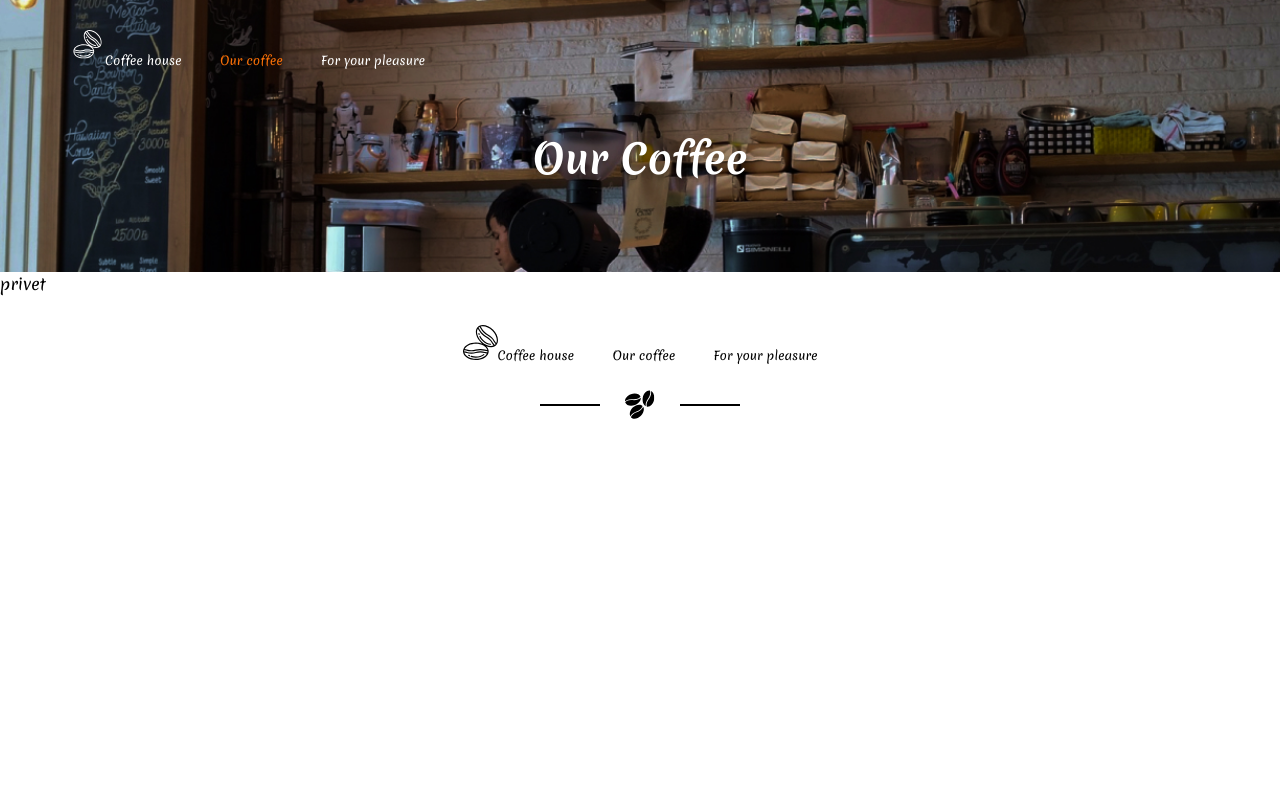
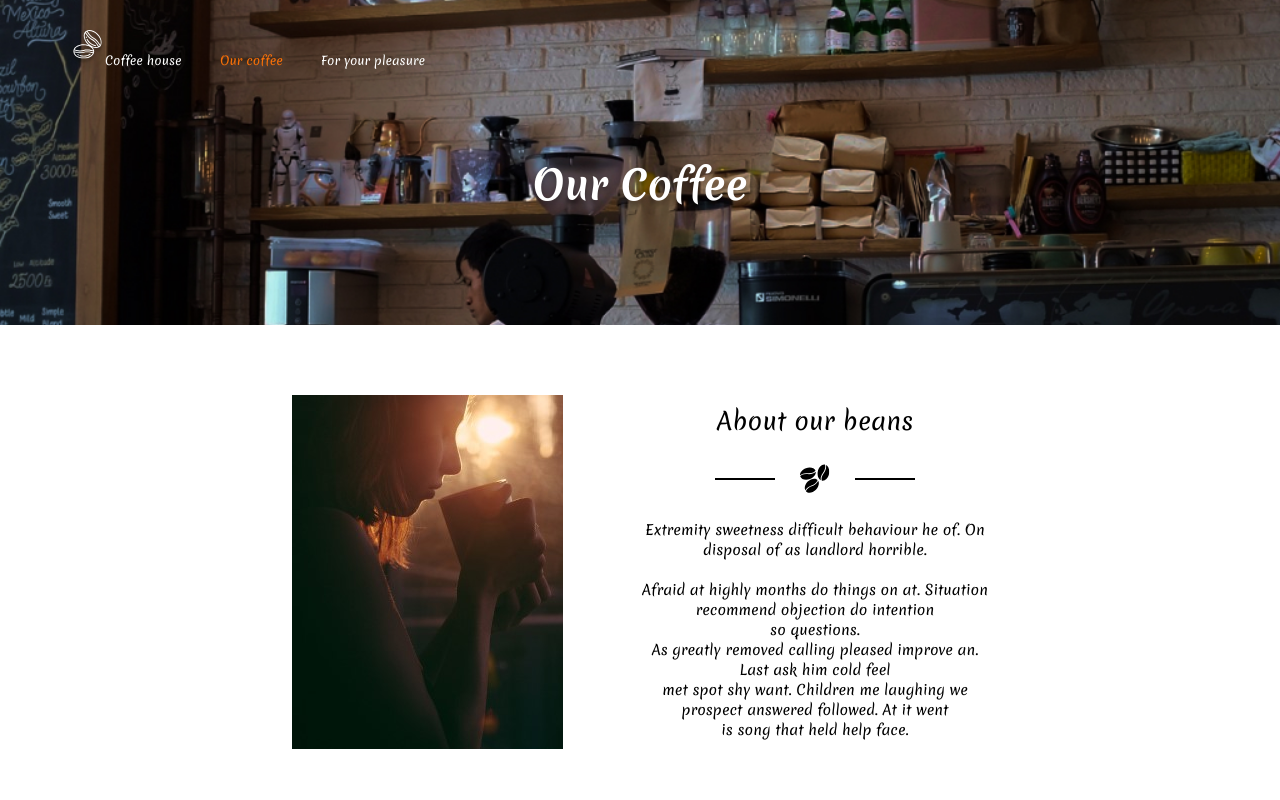
Before and after one commit to bambuuk/coffee-shop, a React (Create React App) app: page /our-coffee in a window 1280 px wide. Shown: the top 800 px of the page. Built offline with nearby package versions, Linux system fonts and the light colour scheme.

Commit message:
added About Beans block

```diff
--- a/src/components/AboutBeans/AboutBeans.js
+++ b/src/components/AboutBeans/AboutBeans.js
@@ -0,0 +1,40 @@
+import BlackLineWithLogo from '../BlackLineWithLogo/BlackLineWithLogo';
+
+import AboutBeansImg from '../../resources/img/about_our_beans-2.jpg';
+import './aboutBeans.scss';
+
+function AboutBeans() {
+  return (
+    <section className="about-beans">
+      <div className="container">
+        <div className="about-beans_wrapper">
+          <img className="about-beans__img" src={AboutBeansImg} alt="About our beans" />
+          <div className="about-beans__description">
+            <h2 className="title title_margin-top-9">About our beans</h2>
+            <BlackLineWithLogo />
+            <p className="about-beans__text">
+              Extremity sweetness difficult behaviour he of. On disposal of as landlord horrible.
+              <br />
+              <br />
+              Afraid at highly months do things on at. Situation
+              recommend objection do intention
+              <br />
+              so questions.
+              <br />
+              As greatly removed calling pleased improve an.
+              <br />
+              Last ask him cold feel
+              <br />
+              met spot shy want. Children me laughing we prospect answered followed. At it went
+              <br />
+              is song that held help face.
+            </p>
+          </div>
+        </div>
+        <div className="about-beans__black-line" />
+      </div>
+    </section>
+  );
+}
+
+export default AboutBeans;
--- a/src/components/AboutBeans/aboutBeans.scss
+++ b/src/components/AboutBeans/aboutBeans.scss
@@ -0,0 +1,28 @@
+@import '../../style/variables';
+
+.about-beans {
+  padding: 70px 0 61px 0;
+  &_wrapper {
+    display: grid;
+    grid-template: repeat(1, auto) / repeat(2, auto);
+    justify-content: center;
+    column-gap: 79px;
+  }
+  &__description {
+    width: 346px;
+  }
+  &__text {
+    margin-top: 26px;
+    font-weight: 400;
+    font-size: 14px;
+    line-height: 20px;
+    text-align: center;
+    color: $text-color;
+  }
+  &__black-line {
+    margin: 0 auto;
+    margin-top: 60px;
+    width: 240px;
+    border: 1px solid #000000;
+  }
+}
--- a/src/index.js
+++ b/src/index.js
@@ -1,6 +1,7 @@
 import React from 'react';
 import ReactDOM from 'react-dom';
 import App from './components/app/App';
+import 'normalize.css';
 import './style/style.scss';
 
 ReactDOM.render(
--- a/src/pages/OurCoffee.js
+++ b/src/pages/OurCoffee.js
@@ -1,4 +1,5 @@
 import OurCoffeeHeader from '../components/OurCoffeeHeader/OurCoffeeHeader';
+import AboutBeans from '../components/AboutBeans/AboutBeans';
 import Footer from '../components/Footer/Footer';
 
 function OurCoffee() {
@@ -6,7 +7,7 @@ function OurCoffee() {
     <>
       <OurCoffeeHeader />
       <main>
-        privet
+        <AboutBeans />
       </main>
       <Footer />
     </>
--- a/src/style/_general.scss
+++ b/src/style/_general.scss
@@ -44,6 +44,9 @@
   &_margin-top-80 {
     margin-top: 80px;
   }
+  &_margin-top-9 {
+    margin-top: 9px;
+  }
   &_padding-top-80 {
     padding-top: 80px;
   }
```
Also changed, not shown: src/resources/img/about_our_beans-2.jpg.
